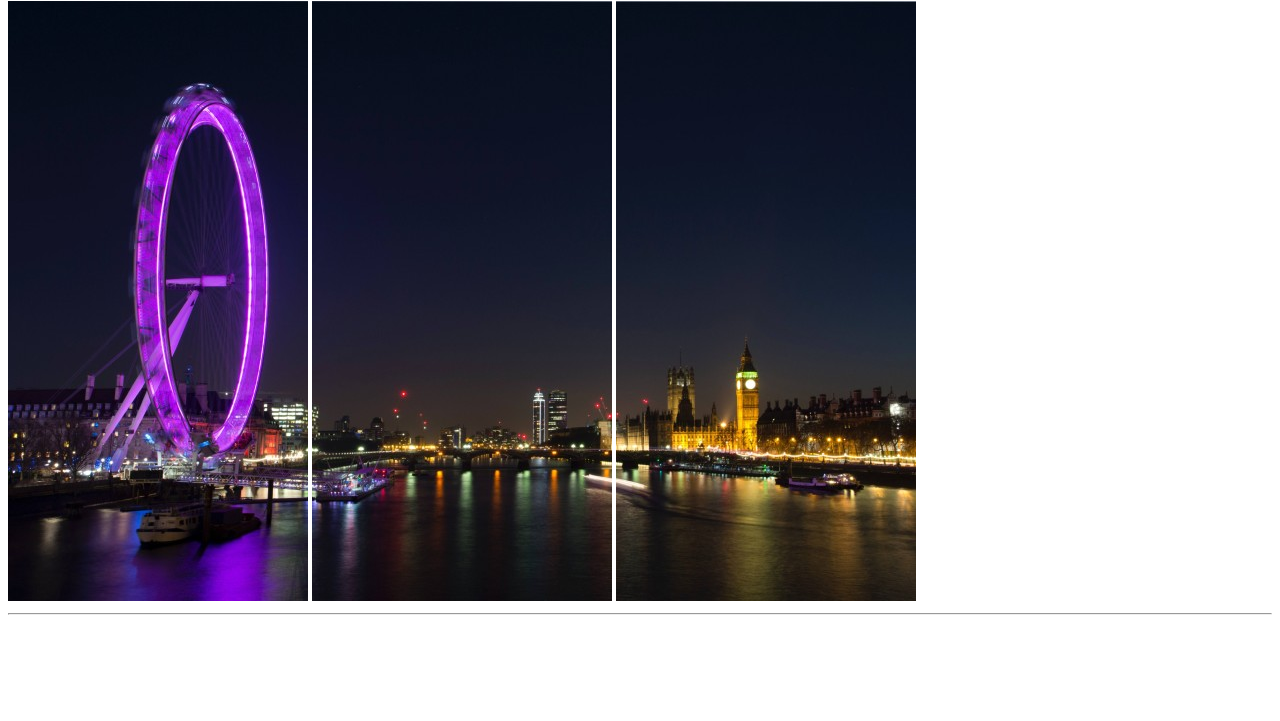
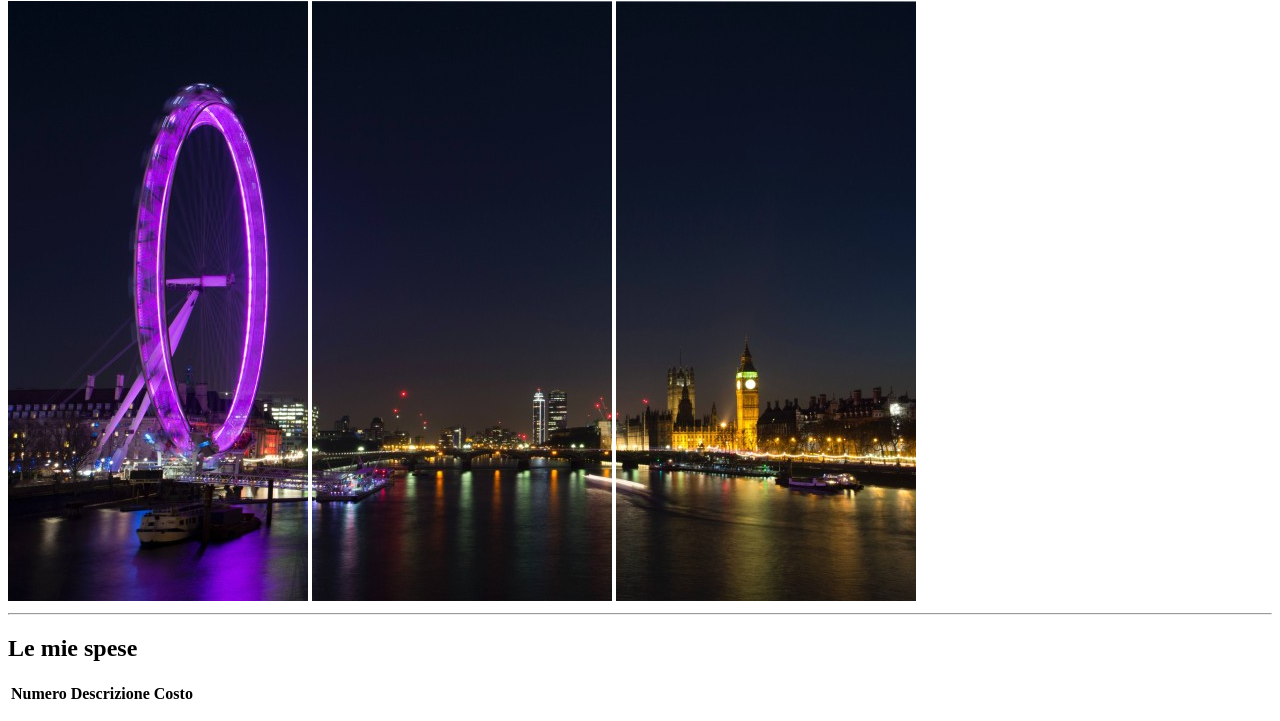
Before and after one commit to Andreaku/html-london-trip, a plain HTML site: page index.html in a window 1280 px wide. Shown: the part 79-800 px from the top of the page. Drawn offline with Linux system fonts and the light colour scheme.

Commit message:
Commit Thead

```diff
--- a/index.html
+++ b/index.html
@@ -19,6 +19,18 @@
         <!-- Fine Header ed Immagini iniziali -->
 
         <!-- Inizio Main -->
-        <main></main>
+        <main>
+            <!-- Inizio Tabella Spese -->
+            <h2>Le mie spese</h2>
+            <table>
+                <thead>
+                    <tr>
+                        <th>Numero</th>
+                        <th>Descrizione</th>
+                        <th>Costo</th>
+                    </tr>
+                </thead>
+            </table>
+        </main>
     </body>
 </html>
```
